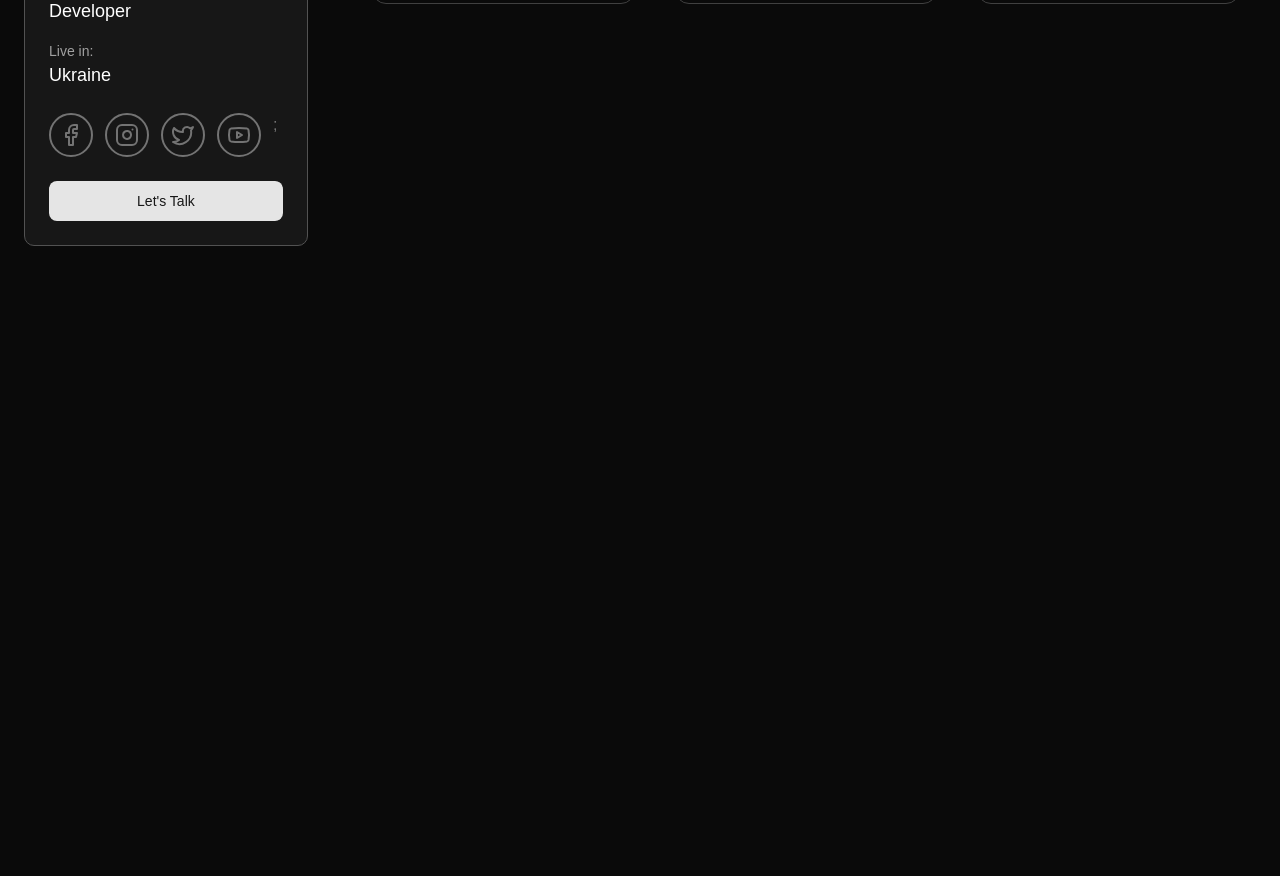
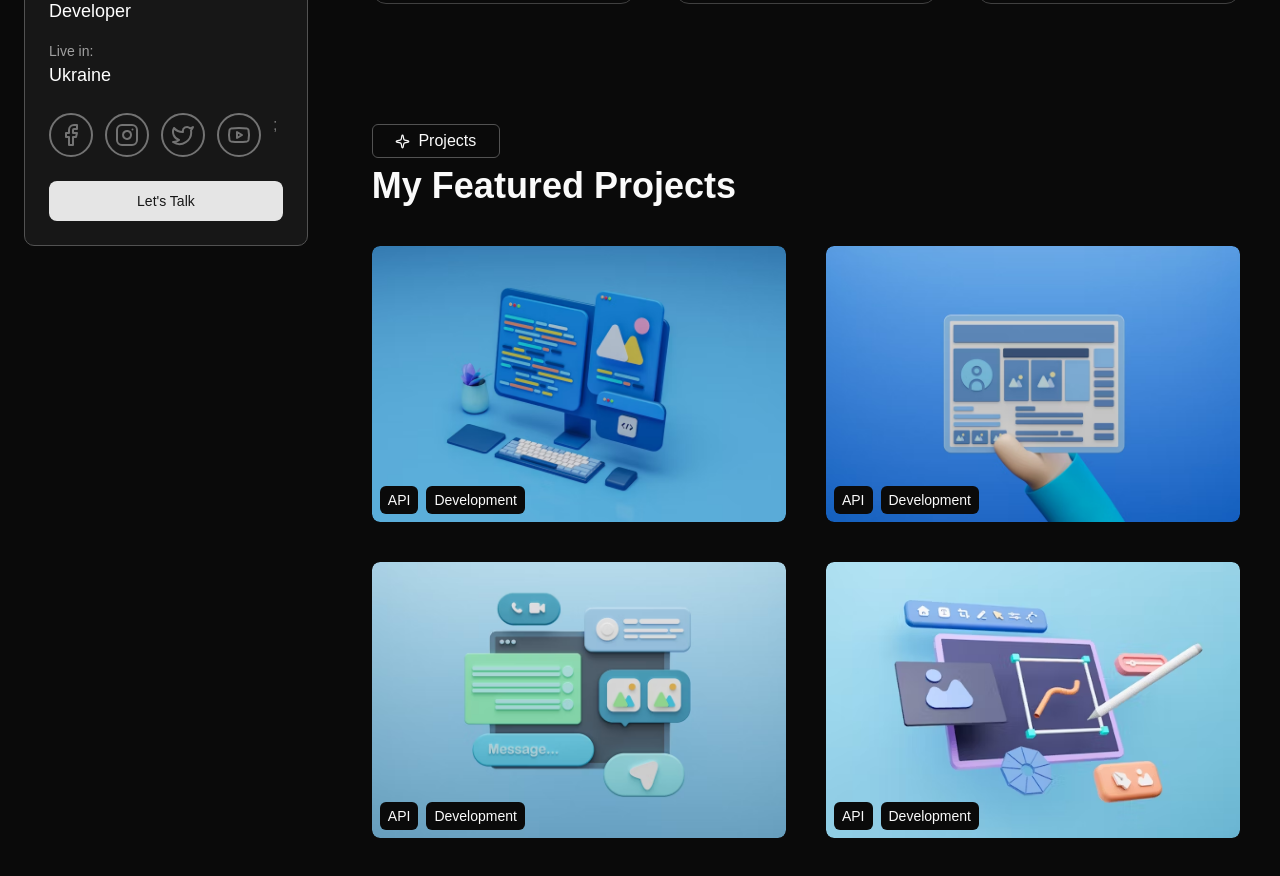
Before and after one commit to freetimezp/usefull-things-393-portfolio, a React (Vite) app: page / in a window 1280 px wide. Shown: the part 600-1476 px from the top of the page. Before the commit the page ends 870 px from the top, so only its background shows below. Built offline with nearby package versions, Linux system fonts and the light colour scheme.

Commit message:
08. usefull-things-393-portfolio. UI Projects, ProjectCard.

```diff
--- a/src/App.tsx
+++ b/src/App.tsx
@@ -1,13 +1,13 @@
-import { useState } from 'react';
-
 import Hero from '@/components/Hero';
 import Stats from '@/components/Stats';
+import Projects from '@/components/Projects';
 
 function App() {
   return (
     <main className='flex flex-col container mx-auto p-10 max-w-4xl lg:pr-10 lg:pl-0 lg:max-w-6xl'>
       <Hero />
       <Stats />
+      <Projects />
     </main>
   );
 }
--- /dev/null
+++ b/src/components/ProjectCard.tsx
@@ -0,0 +1,36 @@
+import { motion } from 'motion/react';
+
+import { fadeUp } from '@/lib/animations';
+import type { ProjectType } from '@/types';
+
+const ProjectCard = ({ imgSrc, projectLink, tags, title }: ProjectType) => {
+  return (
+    <motion.div
+      variants={fadeUp}
+      className='relative'
+    >
+      <figure className='overflow-hidden rounded-md'>
+        <img
+          src={imgSrc}
+          alt={title}
+          className='rounded-md transition duration-500 hover:scale-115 w-full'
+        />
+      </figure>
+
+      <div className='absolute bottom-0 p-2 flex gap-2'>
+        {tags.map((tag, i) => (
+          <a
+            href={projectLink}
+            key={i}
+            className='bg-background hover:bg-primary hover:text-black py-1 px-2 rounded-sm text-sm
+              cursor-pointer'
+          >
+            {tag}
+          </a>
+        ))}
+      </div>
+    </motion.div>
+  );
+};
+
+export default ProjectCard;
--- /dev/null
+++ b/src/components/Projects.tsx
@@ -0,0 +1,46 @@
+import { motion } from 'motion/react';
+
+import { staggerContainer } from '@/lib/animations';
+
+import { projectsData } from '@/data/data';
+
+import SectionHeader from '@/components/SectionHeader';
+import ProjectCard from '@/components/ProjectCard';
+
+const Projects = () => {
+  return (
+    <motion.section
+      initial='hidden'
+      whileInView='visible'
+      viewport={{ once: true, amount: 0.3 }}
+      variants={staggerContainer(0)}
+      className='mt-30 scroll-mt-10'
+      id='projects'
+    >
+      <SectionHeader
+        subtitle='Projects'
+        title='My featured projects'
+      />
+
+      <motion.div
+        className='grid md:grid-cols-2 gap-10 mt-10'
+        initial='hidden'
+        whileInView='visible'
+        viewport={{ once: true, amount: 0.3 }}
+        variants={staggerContainer(0.5)}
+      >
+        {projectsData.map((project, i) => (
+          <ProjectCard
+            key={i}
+            imgSrc={project.imgSrc}
+            projectLink={project.projectLink}
+            tags={project.tags}
+            title={project.title}
+          />
+        ))}
+      </motion.div>
+    </motion.section>
+  );
+};
+
+export default Projects;
--- /dev/null
+++ b/src/components/SectionHeader.tsx
@@ -0,0 +1,33 @@
+import { motion } from 'motion/react';
+import { SparkleIcon } from 'lucide-react';
+
+import { fadeUp } from '@/lib/animations';
+
+const SectionHeader = ({
+  title,
+  subtitle,
+}: {
+  title: string;
+  subtitle: string;
+}) => {
+  return (
+    <>
+      <motion.p
+        variants={fadeUp}
+        className='flex items-center justify-center py-1 gap-2 border border-neutral-600 rounded-sm
+            w-32'
+      >
+        <SparkleIcon size={15} /> {subtitle}
+      </motion.p>
+
+      <motion.h2
+        variants={fadeUp}
+        className='text-4xl font-bold capitalize mt-2 md:max-w-3xl'
+      >
+        {title}
+      </motion.h2>
+    </>
+  );
+};
+
+export default SectionHeader;
--- a/src/components/Stats.tsx
+++ b/src/components/Stats.tsx
@@ -1,8 +1,6 @@
 import { motion } from 'motion/react';
 
 import { fadeUp, staggerContainer } from '@/lib/animations';
-
-import { SparkleIcon } from 'lucide-react';
 
 import { statsData } from '@/data/data';
 
--- a/src/data/data.tsx
+++ b/src/data/data.tsx
@@ -80,25 +80,25 @@
     imgSrc: '/images/project-ph-1.jpeg',
     title: 'Full stack music app',
     tags: ['API', 'Development'],
-    projectLink: 'https://musify-5al0.onrender.com/',
+    projectLink: 'https://render.com/',
   },
   {
     imgSrc: '/images/project-ph-2.jpeg',
     title: 'Full stack music app',
     tags: ['API', 'Development'],
-    projectLink: 'https://musify-5al0.onrender.com/',
+    projectLink: 'https://render.com/',
   },
   {
     imgSrc: '/images/project-ph-3.jpeg',
     title: 'Full stack music app',
     tags: ['API', 'Development'],
-    projectLink: 'https://musify-5al0.onrender.com/',
+    projectLink: 'https://render.com/',
   },
   {
     imgSrc: '/images/project-ph-4.jpeg',
     title: 'Full stack music app',
     tags: ['API', 'Development'],
-    projectLink: 'https://musify-5al0.onrender.com/',
+    projectLink: 'https://render.com/',
   },
 ];
 
```
